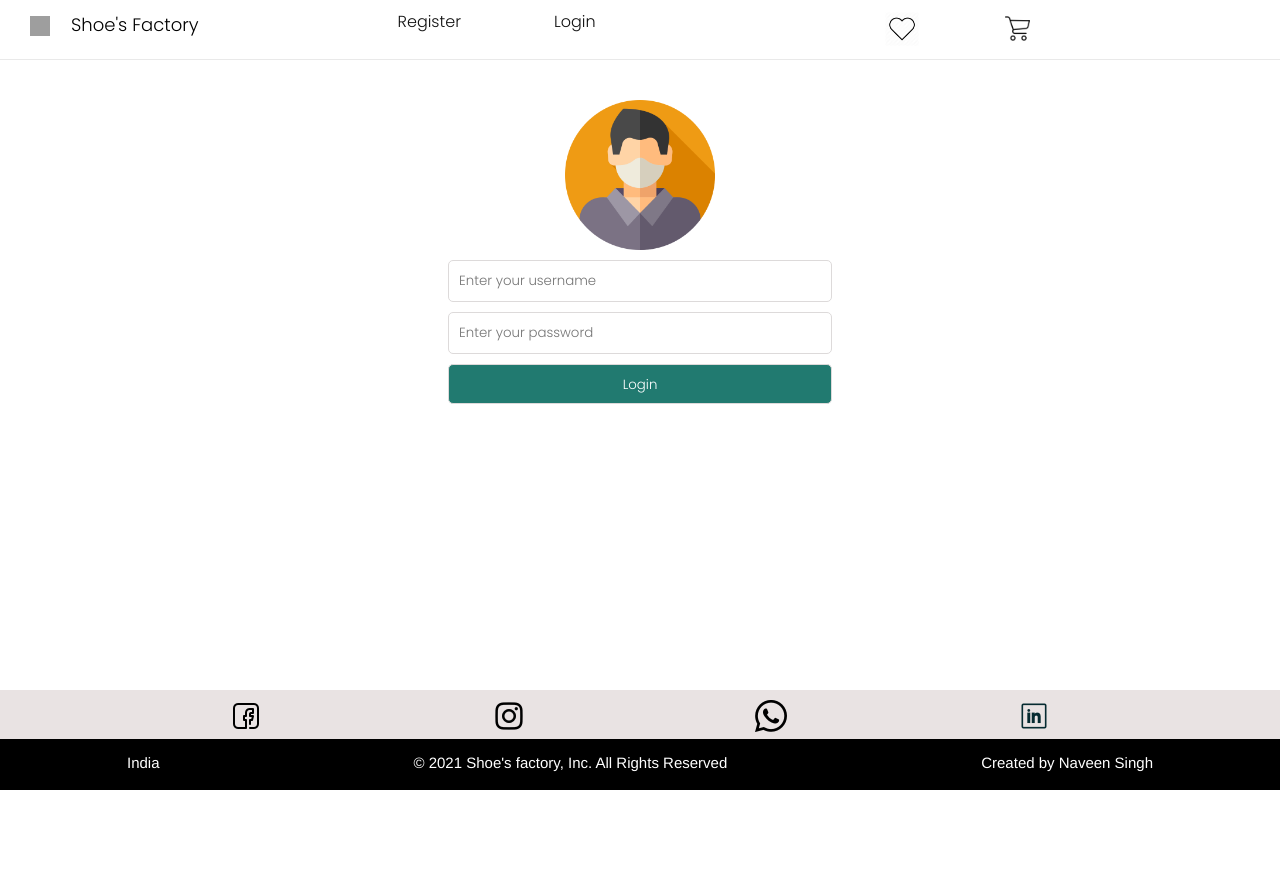
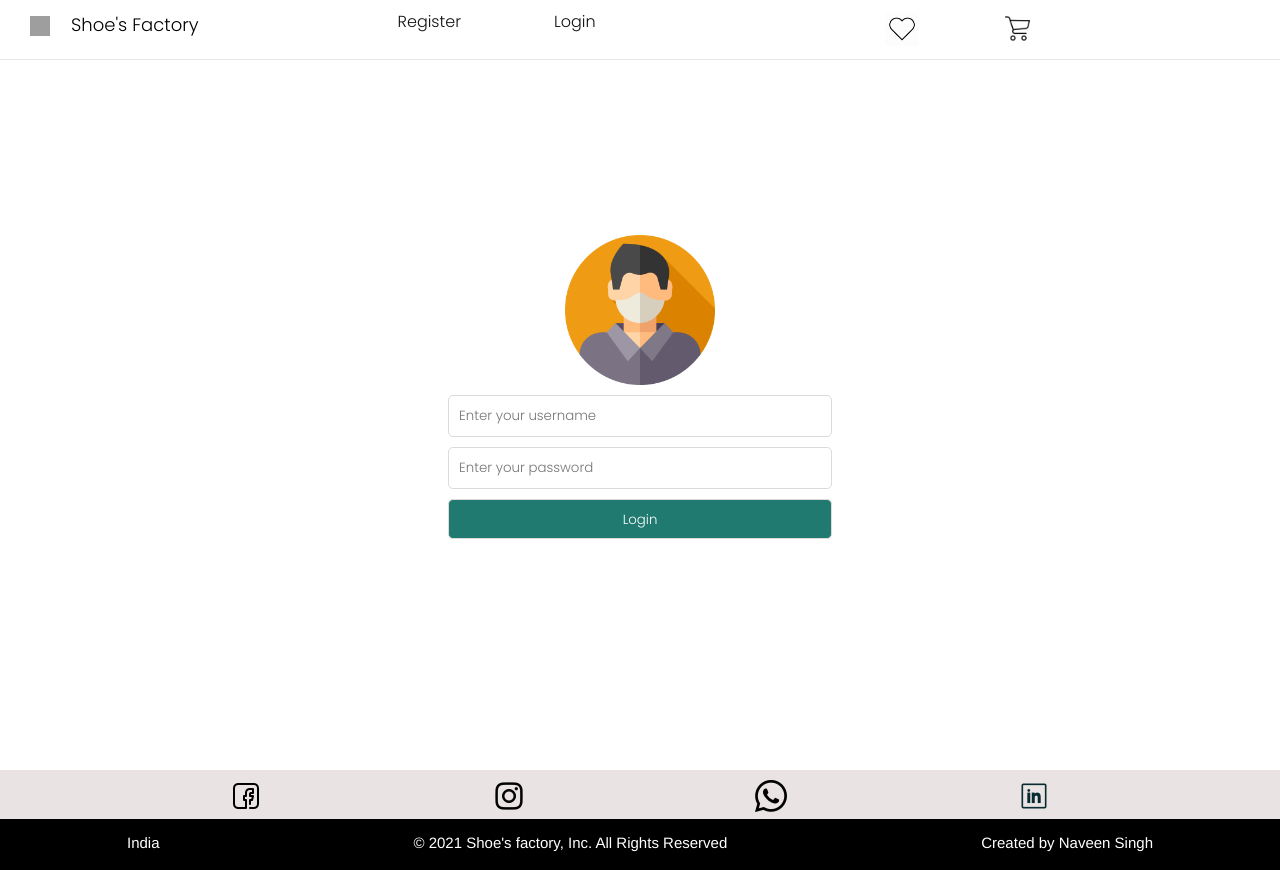
Before and after one commit to WebDev-Naveen/Shoe-Factory, a React (Create React App) app: page /login in a window 1280 px wide. Before the commit the page ends 800 px from the top, so only its background shows below. Built offline with nearby package versions, Linux system fonts and the light colour scheme; grey boxes are pictures that could not be loaded.

Commit message:
Few changes in design

```diff
--- a/src/components/login.css
+++ b/src/components/login.css
@@ -1,5 +1,5 @@
 .main-log-container {
-  margin-top: 100px;
+  margin-top: 20px;
   width: 100%;
   height: 72.5vh;
   display: -webkit-box;
@@ -8,6 +8,10 @@
   -webkit-box-pack: center;
       -ms-flex-pack: center;
           justify-content: center;
+  -webkit-box-align: center;
+      -ms-flex-align: center;
+          align-items: center;
+  margin-bottom: 170px;
 }
 
 .main-log-container form {
--- a/src/components/login.scss
+++ b/src/components/login.scss
@@ -1,11 +1,12 @@
 $fontFamliy: "Poppins", sans-serif;
 .main-log-container {
-  margin-top: 100px;
+  margin-top: 20px;
   width: 100%;
   height: 72.5vh;
   display: flex;
   justify-content: center;
-
+  align-items: center;
+  margin-bottom: 170px;
   form {
     display: grid;
 
--- a/src/components/register.css
+++ b/src/components/register.css
@@ -16,7 +16,7 @@
   -webkit-box-align: center;
       -ms-flex-align: center;
           align-items: center;
-  margin-top: 80px;
+  margin-top: 100px;
   margin-bottom: 100px;
   border-radius: 20px;
 }
--- a/src/components/register.scss
+++ b/src/components/register.scss
@@ -13,7 +13,7 @@
   justify-content: center;
   align-items: center;
   // margin: 10px;
-  margin-top: 80px;
+  margin-top: 100px;
   // margin-left: 50px;
   margin-bottom: 100px;
   border-radius: 20px;
```
Also changed, not shown: 2 other files (tests, documents, lock files or other folders).
